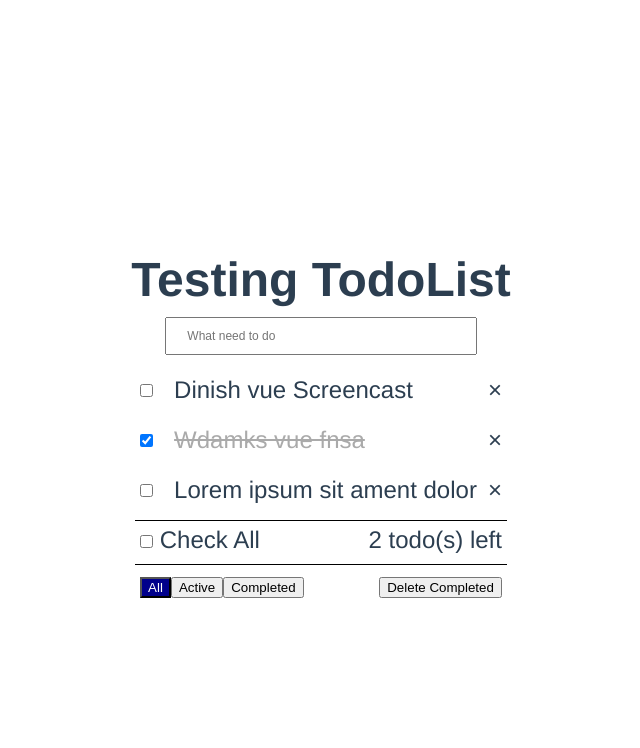
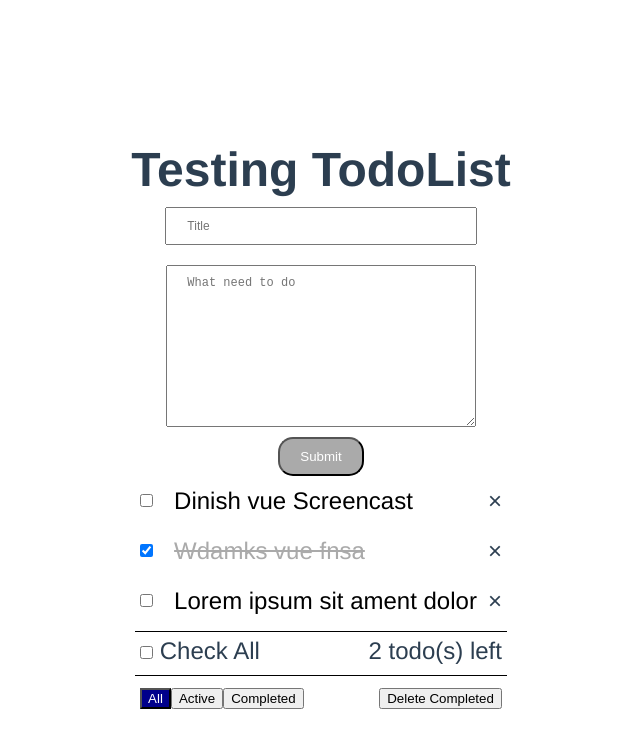
Before and after one commit to Louisc10/todo-vue, a Vue app: page /ToDo in a window 1280 px wide. Shown: the top 748 px of the page, without its empty margins (319-959 px from the left). Built offline with nearby package versions, Linux system fonts and the light colour scheme; no server answers.

Commit message:
Add Insert to Database

```diff
--- a/src/components/TodoList.vue
+++ b/src/components/TodoList.vue
@@ -3,14 +3,20 @@
     <h1>
       Testing TodoList
     </h1>
-    <input type="text" v-model="newTodo" placeholder="What need to do" class="todo-input" @keyup.enter="addTodo">
+    <div class="fill-data">
+      <input type="text" v-model="newTodo" placeholder="Title" class="todo-input">
+      <textarea cols="30" rows="10" v-model="todoDetail" placeholder="What need to do" class="todo-input" ></textarea>
+      <input type="button" value="Submit" class="submit-btn" @click="addTodo">
+    </div>
 
     <div v-for="(todo, index) in filteredTodo" :key="todo.id" class="todo-item">
       <div class="todo-item-left">
         <input type="checkbox" v-model="todo.completed">
-        <div class="todo-item-label" :class="{completed : todo.completed}" @dblclick="editTodo(todo)" v-if="!todo.editing">
-          {{todo.title}}
-        </div>
+        <router-link class="link" :to="{ name: 'detailtodo', params:{ id: todo.id }}">
+          <div class="todo-item-label" :class="{completed : todo.completed}" @dblclick="editTodo(todo)" v-if="!todo.editing">
+              {{todo.title}}
+          </div>
+        </router-link>
         <input type="text" class="todo-item-input" @keyup.enter="updateTodo(todo)" @keyup.esc="cancleUpdate(todo)" @blur="updateTodo(todo)" v-if="todo.editing" v-model="todo.title" v-focus>
       </div>
       <div class="remove-item" @click="removeTodo(index)">
@@ -58,6 +64,7 @@ export default {
   data () {
     return {
       newTodo: '',
+      todoDetail: '',
       idForTodo: 4,
       beforeEditCache: '',
       filter: 'all',
@@ -133,19 +140,31 @@ export default {
         })
     },
     addTodo(){
-      if(this.newTodo.trim().length != 0){
-        this.todos.push({
-          id: this.idForTodo,
-          title: this.newTodo,
-          completed: false,
-          editing: false,
-        });
+      if(this.newTodo.trim().length != 0 && this.todoDetail.trim().length != 0){
+        this.insertTodo();
         this.idForTodo = this.idForTodo + 1;
+        this.newTodo = '';
+        this.todoDetail = '';
       }
       else{
-        alert('No input')
+        alert('Fill All Field')
       }
-      this.newTodo = '';
+    },
+    async insertTodo() {
+      await axios.post('https://localhost:5001/api/todo/insert', {
+        "title": this.newTodo,
+        "content": this.todoDetail,
+        "completed": false,
+      }, {
+        headers: {
+          'Access-Control-Allow-Origin': '*',
+          'Content-Type': 'application/json', 'accept': 'text/plain'
+        },
+      }
+      ).then(response => location.reload())
+      .catch((err) => {
+        console.log(err)
+      })
     },
     editTodo(todo){
       this.beforeEditCache = todo.title;
@@ -176,6 +195,13 @@ export default {
 
 <!-- Add "scoped" attribute to limit CSS to this component only -->
 <style scoped>
+  .fill-data{
+    display: flex;
+    flex-direction: column;
+    align-items: center;
+    justify-content: center;
+  }
+
   .todo-input{
     width: 70%;
     padding: 10px 20px;
@@ -185,6 +211,13 @@ export default {
 
   .todo-input:focus{
     outline: 0;
+  }
+
+  .submit-btn{
+    padding: 10px 20px;
+    border-radius: 15px;
+    background-color: #aaa;
+    color: #fff;
   }
 
   .todo-item{
@@ -244,4 +277,9 @@ export default {
     background-color: darkblue;
     color: white;
   }
+
+  .link{
+    text-decoration: none;
+    color: black;
+  }
 </style>
```
Also changed, not shown: src/router/index.js (+5 -5 lines).
